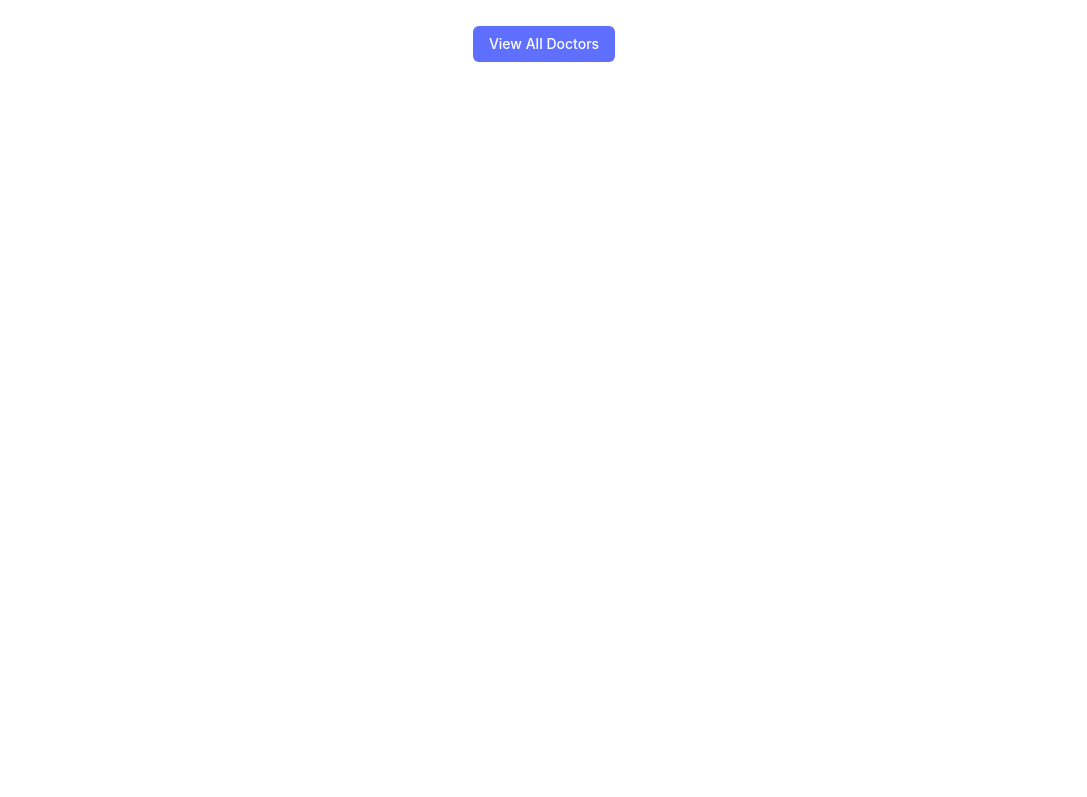
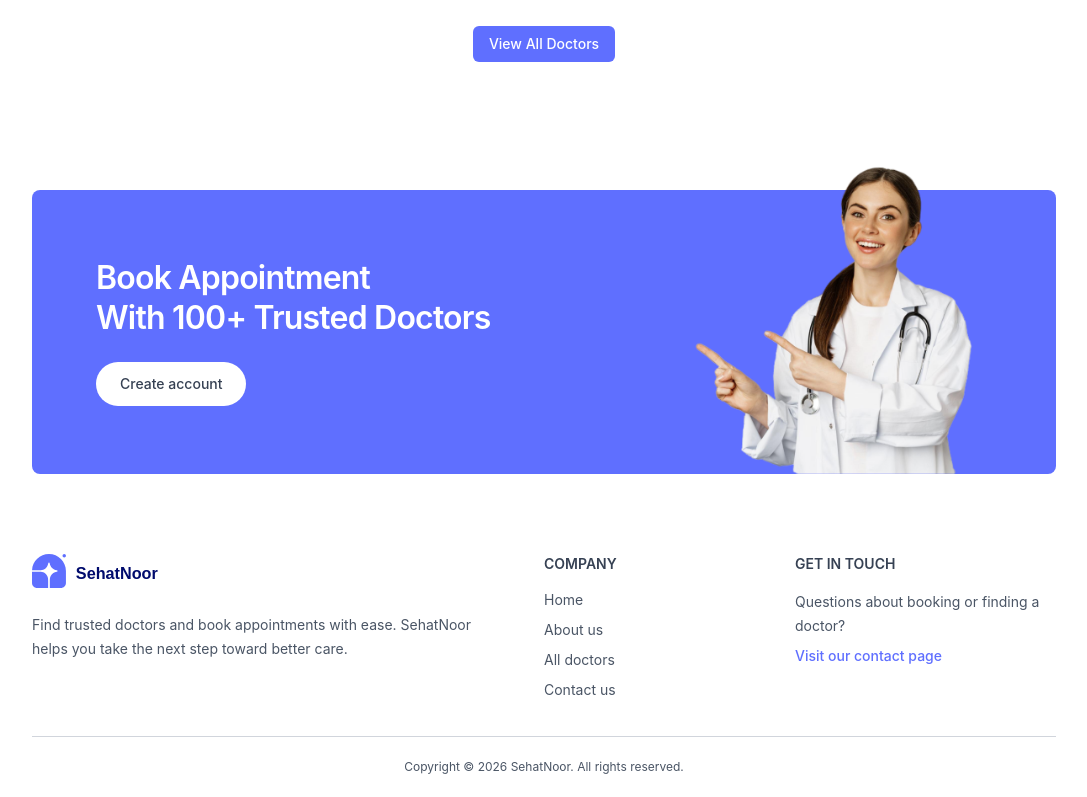
Before and after one commit to Tryingtobe-akmal/SehatNoor, a React (Vite) app in the folder frontend/: page / in a window 1280 px wide. Shown: the part 1649-2446 px from the top of the page, without its empty margins (96-1183 px from the left). Before the commit the page ends 1775 px from the top, so only its background shows below. Built offline with nearby package versions, Linux system fonts and the light colour scheme.

Commit message:
Banner & Footer Comp

```diff
--- a/frontend/src/App.jsx
+++ b/frontend/src/App.jsx
@@ -8,11 +8,13 @@ import MyAppointments from "./pages/MyAppointments.jsx";
 import Appointments from "./pages/Appointments.jsx";
 import Navbar from "./components/navbar.jsx";
 import Contact from "./pages/Contact.jsx";
+import Footer from "./components/Footer.jsx";
 
 function App() {
-  return(
-    <div className="mx-3 sm:mx-[10%]">
+  return (
+    <div className="mx-3 flex min-h-screen flex-col sm:mx-[10%]">
       <Navbar />
+      <main className="flex-1">
         <Routes>
           <Route path="/" element={<Home />} />
           <Route path="/doctors" element={<Doctors />} />
@@ -24,9 +26,10 @@ function App() {
           <Route path="/my-appointments" element={<MyAppointments />} />
           <Route path="/my-appointments/:docId" element={<Appointments />} />
         </Routes>
+      </main>
+      <Footer />
     </div>
   );
 }
 
-
 export default App;
--- /dev/null
+++ b/frontend/src/components/Banner.jsx
@@ -0,0 +1,30 @@
+import { Link } from 'react-router-dom'
+import { assets } from '../assets/assets.js'
+
+const Banner = () => {
+  return (
+    <section className="relative isolate mt-10 flex min-h-[520px] flex-col items-center overflow-visible rounded-lg bg-[#5f6fff] px-5 pt-8 text-center text-white sm:px-8 sm:pt-10 lg:mt-16 lg:min-h-[284px] lg:flex-row lg:items-center lg:px-12 lg:py-10 lg:text-left xl:px-16">
+      <div className="relative z-10 w-full lg:max-w-[58%]">
+        <h2 className="text-[clamp(1.65rem,5.5vw,2rem)] font-semibold leading-tight tracking-tight sm:text-4xl lg:text-[clamp(1.9rem,3vw,2rem)]">
+          Book Appointment
+          <br />
+          With 100+ Trusted Doctors
+        </h2>
+        <Link
+          to="/login"
+          className="mx-auto mt-6 inline-flex min-h-11 items-center justify-center rounded-full bg-white px-6 py-3 text-sm font-medium text-gray-700 transition hover:bg-gray-100 focus-visible:outline-2 focus-visible:outline-offset-2 focus-visible:outline-white lg:mx-0"
+        >
+          Create account
+        </Link>
+      </div>
+
+      <img
+        src={assets.appointment_img}
+        alt="Doctor pointing toward the appointment button"
+        className="relative z-0 mt-auto h-auto w-[85%] max-w-[300px] object-contain object-bottom sm:w-[60%] sm:max-w-[340px] lg:absolute lg:bottom-0 lg:right-[8%] lg:mt-0 lg:w-[31%] lg:max-w-[280px]"
+      />
+    </section>
+  )
+}
+
+export default Banner
--- /dev/null
+++ b/frontend/src/components/Footer.jsx
@@ -0,0 +1,48 @@
+import { Link } from 'react-router-dom'
+import { assets } from '../assets/assets.js'
+
+const Footer = () => {
+  const year = new Date().getFullYear()
+
+  return (
+    <footer className="mt-auto pt-14 text-sm text-gray-600 sm:pt-20" aria-label="Site footer">
+      <div className="grid grid-cols-1 gap-9 border-b border-gray-300 pb-9 sm:grid-cols-2 lg:grid-cols-[1.6fr_0.7fr_0.9fr] lg:gap-12">
+        <div className="sm:col-span-2 lg:col-span-1">
+          <Link to="/" aria-label="SehatNoor home" className="inline-flex">
+            <img src={assets.logo} alt="SehatNoor" className="h-auto w-40" />
+          </Link>
+          <p className="mt-5 max-w-lg text-sm leading-6 text-gray-600">
+            Find trusted doctors and book appointments with ease. SehatNoor helps you take the next step toward better care.
+          </p>
+        </div>
+
+        <nav aria-label="Company">
+          <h2 className="mb-4 font-semibold text-gray-700">COMPANY</h2>
+          <ul className="space-y-2.5">
+            <li><Link onClick={() => scrollTo(0, 0)} className="transition hover:text-[#5f6fff]" to="/">Home</Link></li>
+            <li><Link onClick={() => scrollTo(0, 0)} className="transition hover:text-[#5f6fff]" to="/about">About us</Link></li>
+            <li><Link onClick={() => scrollTo(0, 0)} className="transition hover:text-[#5f6fff]" to="/doctors">All doctors</Link></li>
+            <li><Link onClick={() => scrollTo(0, 0)} className="transition hover:text-[#5f6fff]" to="/contact">Contact us</Link></li>
+          </ul>
+        </nav>
+
+        <div>
+          <h2 className="mb-4 font-semibold text-gray-700">GET IN TOUCH</h2>
+          <p className="max-w-xs leading-6">Questions about booking or finding a doctor?</p>
+          <Link
+            className="mt-2 inline-flex font-medium text-[#5f6fff] transition hover:text-[#4a5ce0]"
+            to="/contact"
+          >
+            Visit our contact page
+          </Link>
+        </div>
+      </div>
+
+      <p className="py-5 text-center text-xs leading-5 text-gray-600">
+        Copyright © {year} SehatNoor. All rights reserved.
+      </p>
+    </footer>
+  )
+}
+
+export default Footer
--- a/frontend/src/components/navbar.jsx
+++ b/frontend/src/components/navbar.jsx
@@ -11,7 +11,7 @@ const Navbar = () => {
 
   return (
     <div className='flex justify-between items-center text-sm py-3 mb-5 border-b border-b-gray-400'>
-      <img className="w-44 h-16 cursor-pointer" src={assets.logo} alt="Logo" />
+      <img onClick={() => navigate('/')} className="w-44 h-16 cursor-pointer" src={assets.logo} alt="Logo" />
       <ul className='hidden md:flex items-start gap-5 font-medium'>
         <NavLink to="/">
             <li className="py-1">HOME</li>
--- a/frontend/src/pages/Home.jsx
+++ b/frontend/src/pages/Home.jsx
@@ -1,12 +1,15 @@
 import Header from "../components/header.jsx";
 import SpecialityMenu from "../components/SpecialityMenu.jsx";
 import TopDoctors from "../components/TopDoctors.jsx";
+import Banner from "../components/Banner.jsx";
+
 export default function Home() {
   return (
     <div>
       <Header />
       <SpecialityMenu />
       <TopDoctors />
+      <Banner />
     </div>
   )
 }
```
Lines whose indentation alone changed are shown as unchanged.
